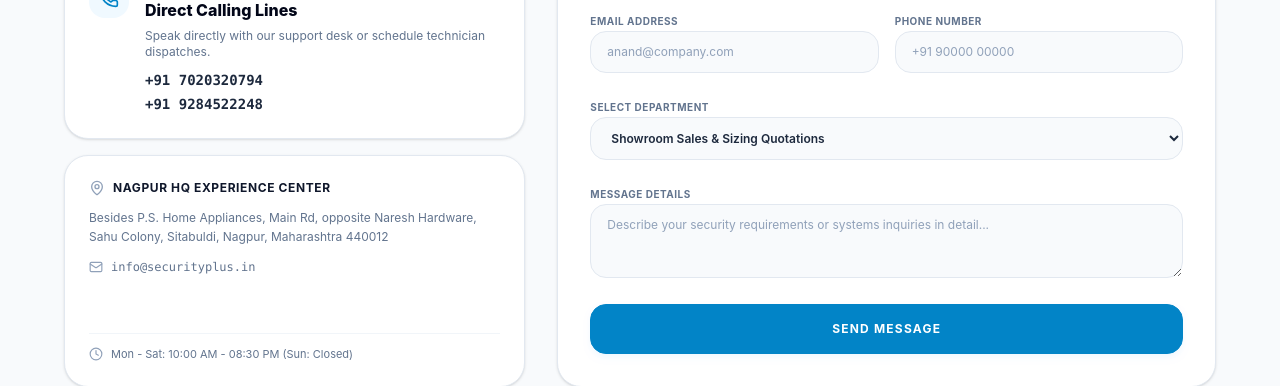
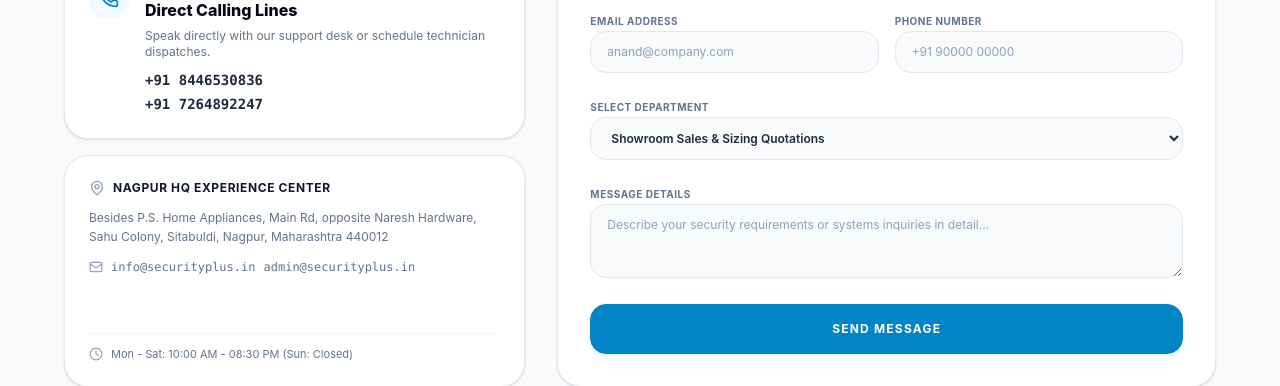
Before and after one commit to shatayuakare/Security-Plus-Electronics, a React (Vite) app: page /contact in a window 1280 px wide. Shown: the part 532-918 px from the top of the page. Built offline with nearby package versions, Linux system fonts and the light colour scheme.

Commit message:
update contact detail on contact us form

```diff
--- a/src/pages/ContactUs.jsx
+++ b/src/pages/ContactUs.jsx
@@ -117,8 +117,8 @@ export default function ContactUs({ setToastMessage, setContactData }) {
                 <h4 className="text-base font-extrabold text-slate-950 font-sans">Direct Calling Lines</h4>
                 <p className="text-xs text-slate-500 font-sans">Speak directly with our support desk or schedule technician dispatches.</p>
                 <div className="space-y-1 pt-1 font-mono text-sm font-bold text-slate-800">
-                  <Link to="{tel:+917020320794}" className="block hover:text-primary transition-colors">+91 7020320794</Link>
-                  <Link to="{tel:+919284522248}" className="block hover:text-primary transition-colors">+91 9284522248</Link>
+                  <Link to="{tel:+918446530836}" className="block hover:text-primary transition-colors">+91 8446530836</Link>
+                  <Link to="{tel:+917264892247}" className="block hover:text-primary transition-colors">+91 7264892247</Link>
                 </div>
               </div>
             </div>
@@ -149,6 +149,7 @@ export default function ContactUs({ setToastMessage, setContactData }) {
                 <div className="flex items-center gap-2 text-xs text-slate-500">
                   <Mail className="h-3.5 w-3.5 text-slate-400" />
                   <Link to={"mailto:info@securityplus.in"} className="hover:underline hover:text-primary font-mono">info@securityplus.in</Link>
+                  <Link to={"mailto:admin@securityplus.in"} className="hover:underline hover:text-primary font-mono">admin@securityplus.in</Link>
                 </div>
               </div>
 
```
